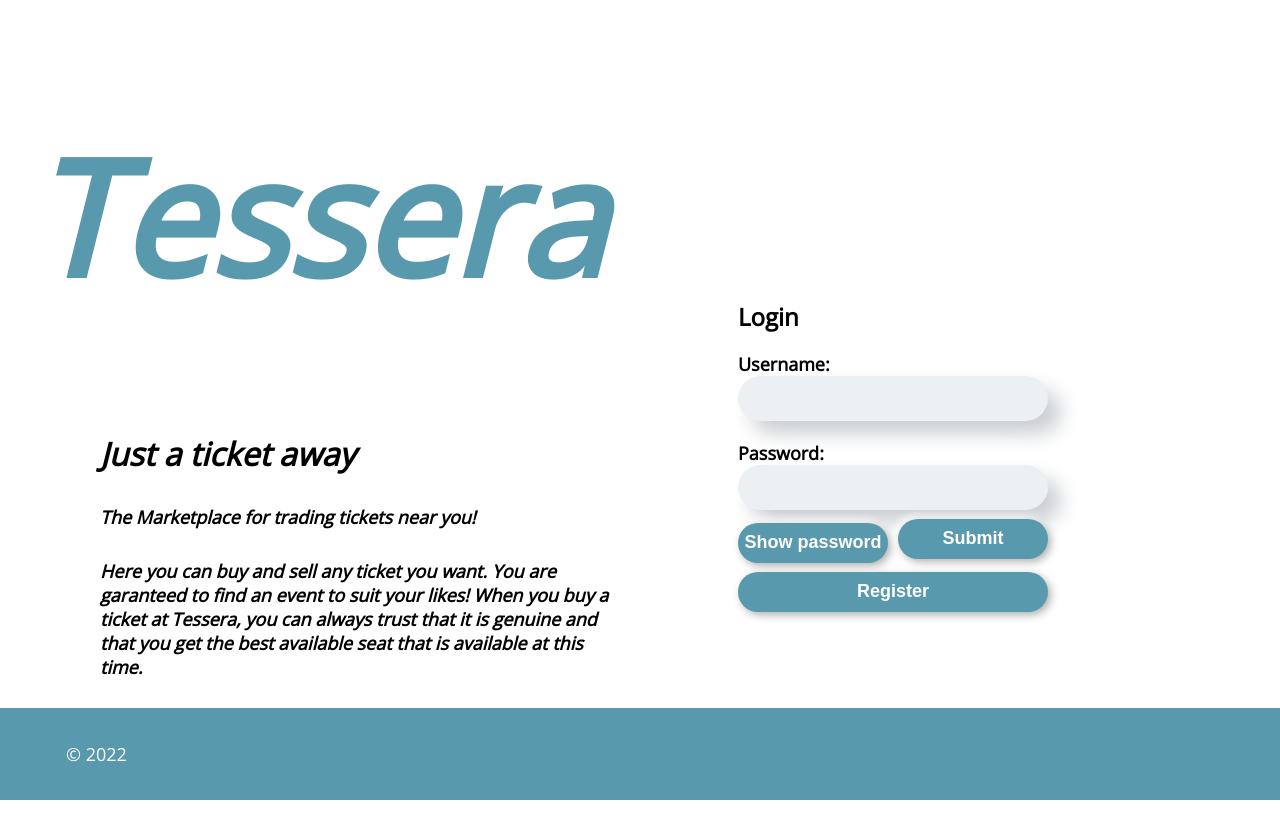
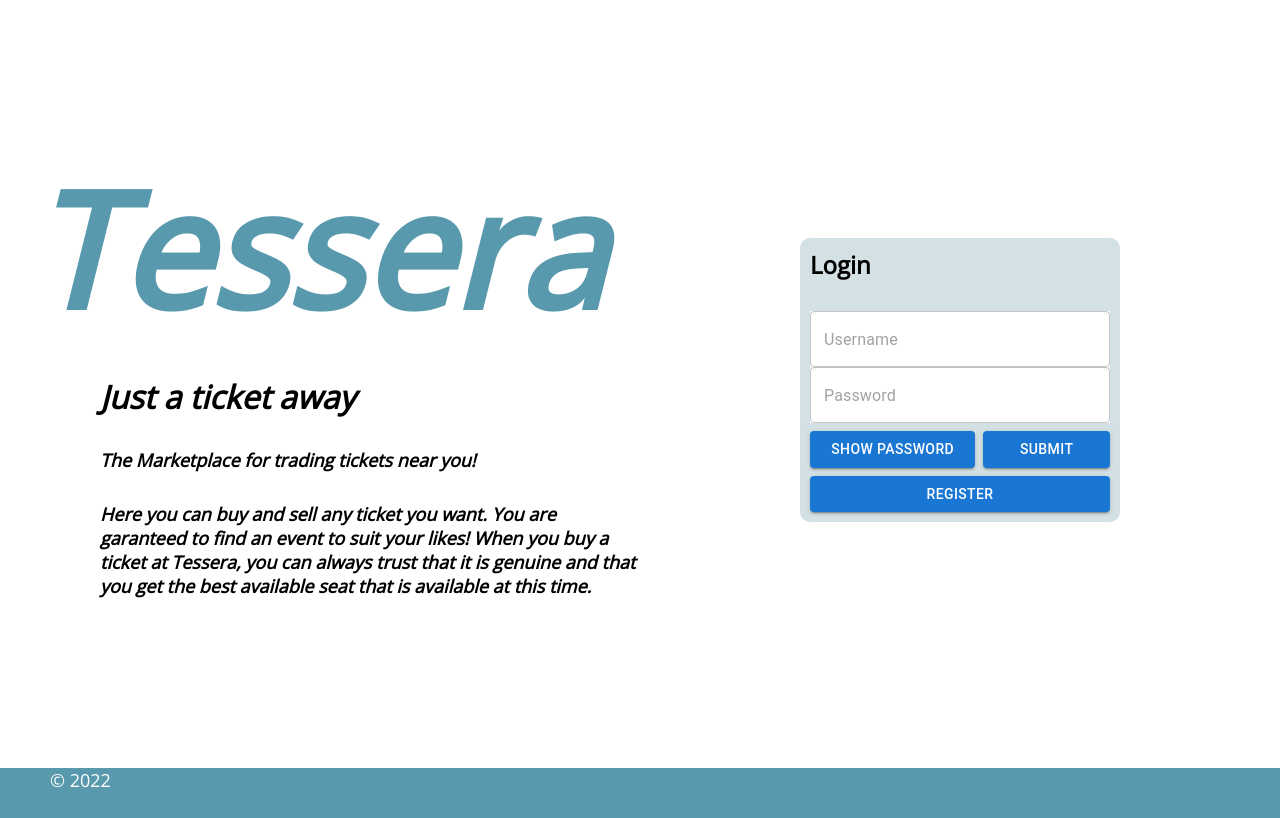
Before and after one commit to Alexanderbrandhaug/tesseraWebapp, a React (Create React App) app in the folder frontend/tessera-webapp/: page /feed/1 in a window 1280 px wide. Built offline with nearby package versions, Linux system fonts and the light colour scheme; no server answers; a web font is replaced by a local one.

Commit message:
Restyled loginpage

```diff
--- a/frontend/tessera-webapp/src/Components/logIn.tsx
+++ b/frontend/tessera-webapp/src/Components/logIn.tsx
@@ -1,3 +1,5 @@
+import { Box, Button, TextField } from "@mui/material";
+import Stack from '@mui/material/Stack';
 import React, { useState } from "react";
 import { useNavigate } from "react-router-dom";
 import { getUser } from "../Utility/data";
@@ -8,9 +10,8 @@ interface LogInProps {
 }
 
 export default function LogIn(props: LogInProps) {
-
-  const { value:name, bind:bindName, reset:resetName } = useInput('');
-  const { value:password, bind:bindPassword, reset:resetPassword } = useInput('');
+  const [name, setName] = useState('');
+  const [password, setPassword] = useState('')
   const [errorMessage, setErrorMessage] = React.useState("");
 
   const navigate = useNavigate();
@@ -48,7 +49,7 @@ export default function LogIn(props: LogInProps) {
           localStorage.setItem('username', result.data.username);
           localStorage.setItem('userID', result.data.id);
           localStorage.setItem('isAdmin', result.data.admin);
-          resetName();
+          setName('');
           navigate("/feed");
           window.location.reload();
         }
@@ -58,26 +59,24 @@ export default function LogIn(props: LogInProps) {
       }).catch((err) => {
         setErrorMessage("Error loging in " + err.message)
       })
-      resetPassword();
+      setPassword('');
   }
 
     return (
       <div>
         <form onSubmit={handleSubmit} className = "loginForm">
         <div className="loginTitle"> Login</div>
-          <label>
-            Username:
-            <input className="userName" type="text" {...bindName} />
-          </label>
-          <label className="whole">
-            Password:
-            <input className="passwordButton" type="password" {...bindPassword} id="password"/>
-          </label>
-          <button type="button"className ="showPwButton" onClick={passwordVisibility}>Show password</button>
-          <input className="submit" type="submit" value="Submit" />
-          <button className="registerclass" type="button" onClick={props.handleRegister}>
+            <TextField type="text" name="username" inputProps={{ style: { background: "white" } }}   value={name} onChange={(e) => setName(e.target.value)} placeholder="Username"/>
+            <TextField type="password" name="password" inputProps={{ style: { background: "white" } }} value={password} onChange={(e) => setPassword(e.target.value)} placeholder="Password" />
+          <Stack spacing={1} direction="row" mt={1}>
+          <Button variant="contained" onClick={passwordVisibility} style={{width: 170}}>Show password</Button>
+          <Button className="submitButton" variant="contained" type="submit" value="Submit" style={{width: 130}}>Submit</Button>
+          </Stack>
+          <Box mt={1}>
+          <Button variant="contained" onClick={props.handleRegister} style={{width: 300}}>
             Register
-          </button>
+          </Button>
+          </Box>
           <div className="error">
             {errorMessage && <div>{errorMessage}</div>}
           </div>
--- a/frontend/tessera-webapp/src/Pages/logInPage.tsx
+++ b/frontend/tessera-webapp/src/Pages/logInPage.tsx
@@ -1,5 +1,4 @@
 import React from "react";
-import Footer from '../Components/footer';
 import LogIn from "../Components/logIn";
 
 interface LogInPageProps {
@@ -10,7 +9,7 @@ interface LogInPageProps {
 export default function LogInPage(props: LogInPageProps) {
 
   return (
-    <main>
+    <div>
       <div className="loginPage">
         <div className="loginLeftColumn">
           <header className="header">
@@ -24,13 +23,12 @@ export default function LogInPage(props: LogInPageProps) {
         </div>
 
         <div className = "loginRightColumn">
-          <div className="loginBox">
             <LogIn handleRegister={props.handleRegister}/>
-          </div>
         </div>
     </div>
-
-    <Footer />
-    </main>
+    <footer className="footer">
+        <p className="footerText">© 2022</p>
+      </footer>
+    </div>
   );
 }
--- a/frontend/tessera-webapp/src/index.css
+++ b/frontend/tessera-webapp/src/index.css
@@ -20,9 +20,9 @@ code {
     --main-bg-color: #5899ad;
     --colour--two: #d3e0e4;
     --colour--three: #8badb8;
-    --buying-color: #648FFF;
-    --selling-color: #FE6100;
-    --deactivated-color:  #a1a1a1;
+    --buying-color: #648fff;
+    --selling-color: #fe6100;
+    --deactivated-color: #a1a1a1;
     --title-colour: rgb(60, 76, 97);
 }
 
@@ -30,7 +30,6 @@ code {
     background-color: var(--colour--three);
     border-radius: 10px;
 }
-
 
 /* FEEDPAGE */
 .threeColumnFlex {
@@ -78,10 +77,9 @@ code {
 } */
 
 .sidebar {
-  display: flex;
-  flex-direction: column;
-  margin-left: 50px;
-
+    display: flex;
+    flex-direction: column;
+    margin-left: 50px;
 }
 
 .sidebarColumn {
@@ -256,7 +254,7 @@ code {
     margin: auto;
     margin-bottom: 60px;
     width: 500px;
-    box-shadow: 0 6px 6px rgba(0,0,0,0.2);
+    box-shadow: 0 6px 6px rgba(0, 0, 0, 0.2);
     border-radius: 4px;
 }
 
@@ -268,7 +266,7 @@ code {
 }
 
 .subHeader {
-    color:rgb(117, 117, 117);
+    color: rgb(117, 117, 117);
     margin-bottom: 0px;
 }
 
@@ -311,8 +309,7 @@ code {
     resize: none;
 }
 
-.newpostbutton{
-
+.newpostbutton {
     width: 200px;
     height: 80px;
     font-size: large;
@@ -382,17 +379,30 @@ code {
 .loginPage {
     display: flex;
     flex-direction: row;
+    align-items: center;
+    justify-content: space-evenly;
+    min-height: calc(100vh - 50px);
 }
 
-.header {
+.loginPage .header {
     color: var(--main-bg-color);
     margin-left: 30px;
+    margin-bottom: -90px;
     font-size: 80px;
     font-style: oblique;
+    margin-top: -90px;
 }
 
 .loginForm {
-    padding-left: 40%;
+    display: flex;
+    flex-direction: column;
+    background-color: var(--colour--two);
+    border-radius: 10px;
+    width: 300px;
+    padding: 10px;
+    margin: auto;
+    margin-top: 50px;
+    margin-bottom: 40px;
 }
 
 .loginTitle {
@@ -410,11 +420,20 @@ code {
     flex-direction: column;
     border-style: none;
     background: rgba(0, 0, 0, 0.6);
-    color: #555;
+    color: #ecf0f3;
     padding: 20px;
     border-radius: 40px;
     background: #ecf0f3;
     box-shadow: 13px 13px 20px #cbced1, -13px -13px 20px #ffffff;
+}
+
+.showPasswordButton {
+    margin-right: 10px;
+    margin-right: 10px;
+}
+
+.submitButton {
+    margin-left: 10px;
 }
 
 .loginLogo {
@@ -422,7 +441,7 @@ code {
 }
 
 .loginLeftColumn {
-    width: 60%;
+    width: 50%;
 }
 
 .infoBox {
@@ -439,23 +458,21 @@ code {
 }
 
 .loginRightColumn {
-    width: 40%;
-    margin-right: 20%;
+    width: 50%;
 }
 
 .loginBox {
-    margin-top: 300px;
-    margin-right: 100px;
+    display: flex;
+    align-items: center;
+    justify-content: center;
 }
 
 .footer {
-    margin-top: 1rem;
-    padding: 1rem;
+    position: relative;
+    height: 50px;
+    left: 0;
+    bottom: 0;
     background-color: var(--main-bg-color);
-    position: fixed;
-    bottom: 0;
-    left: 0;
-    width: 100%;
 }
 .footerText {
     color: white;
@@ -493,9 +510,6 @@ code {
     justify-items: center;
     align-items: center;
 }
-
-
-
 
 /* TRANSACTION LISTS */
 #userTransactionContainer {
@@ -544,7 +558,7 @@ code {
     background-color: var(--deactivated-color);
     margin-right: 8px;
 }
-.createPostTitle{
+.createPostTitle {
     display: flex;
     flex-direction: column;
     justify-items: center;
```
